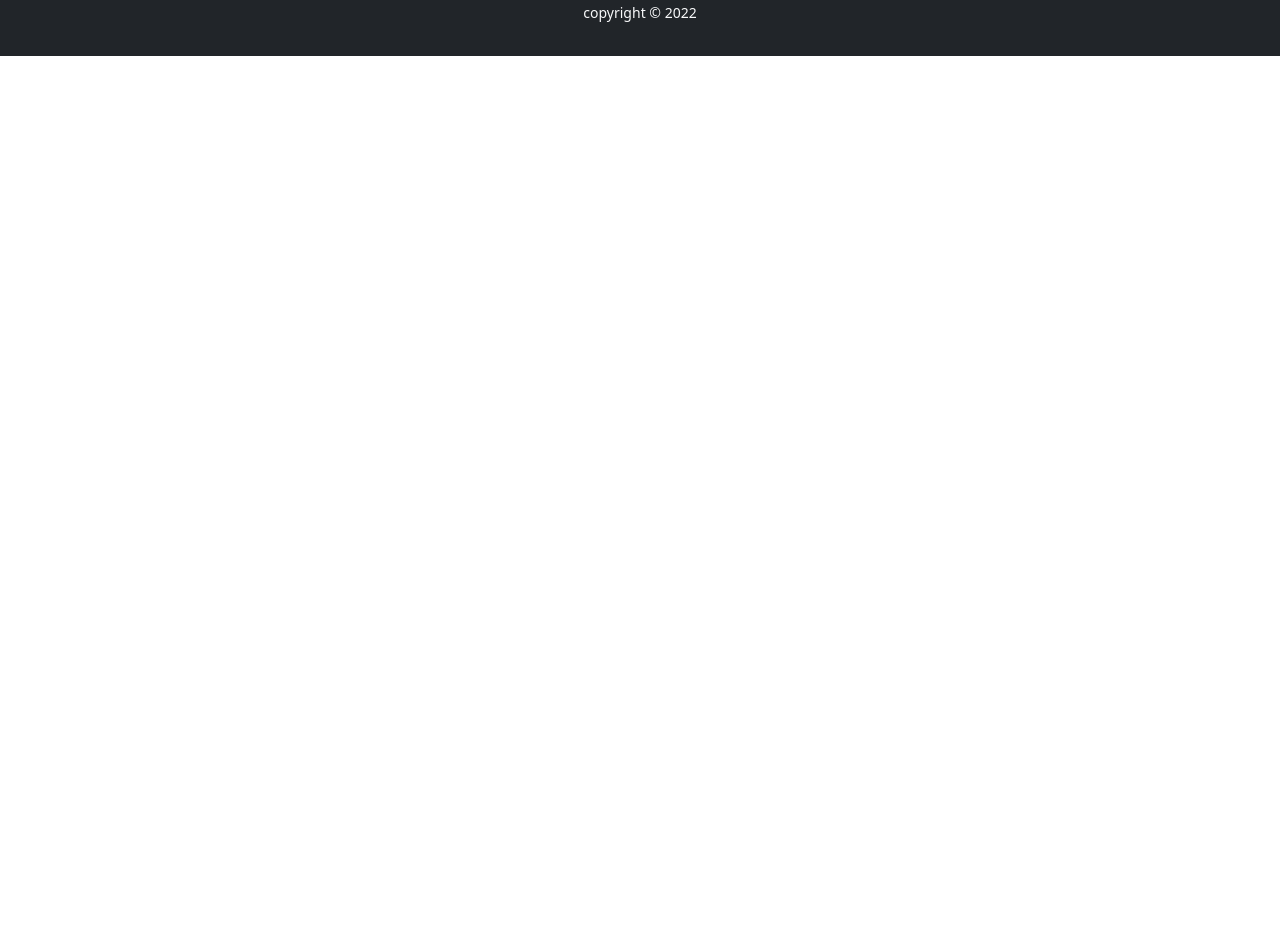
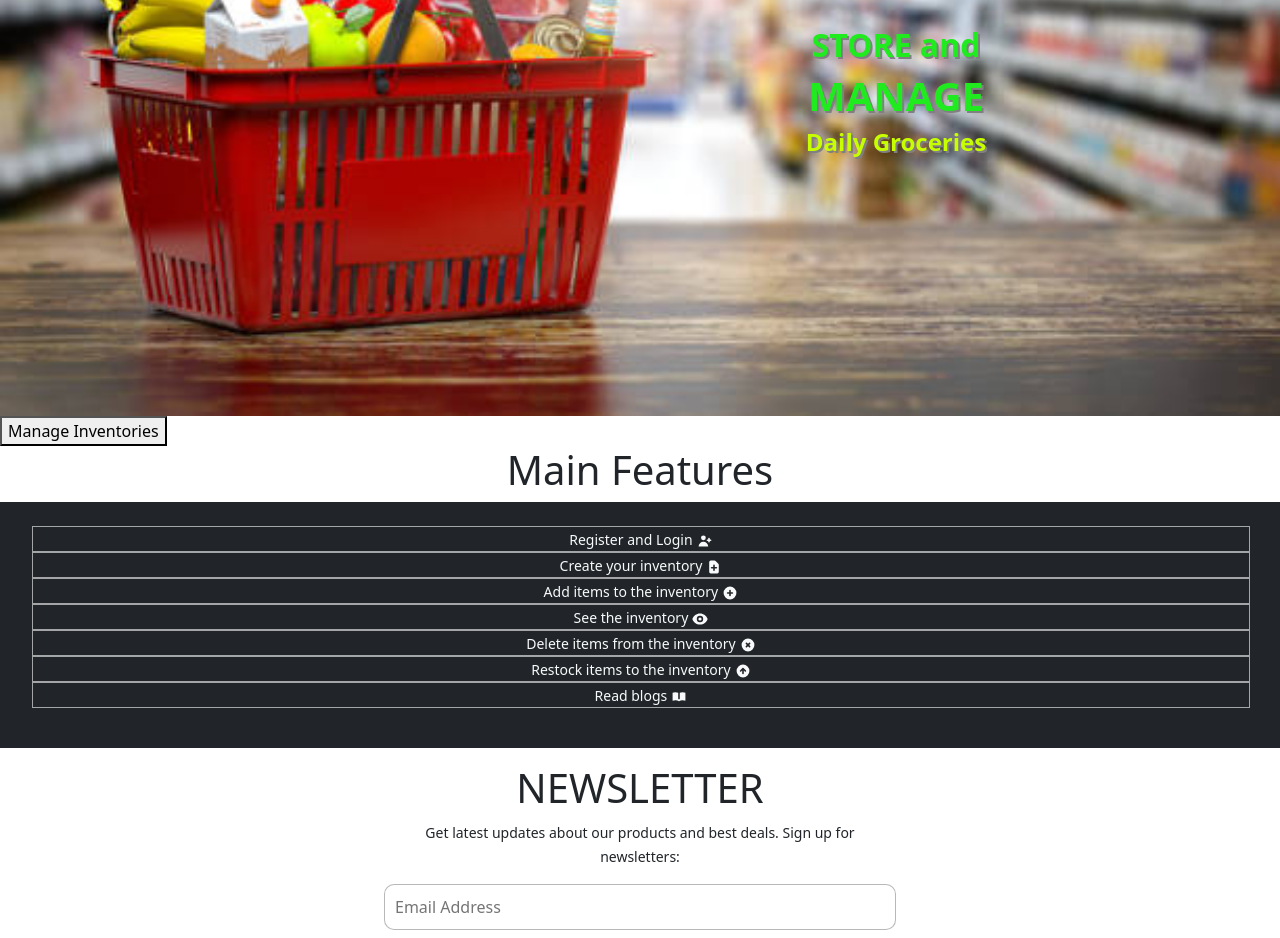
Before and after one commit to myishatunsamiha/grocery-stock-house-clientSide, a React (Create React App) app: page / in a window 1280 px wide. Shown: the part 280-1218 px from the top of the page. Before the commit the page ends 800 px from the top, so only its background shows below. Built offline with nearby package versions, Linux system fonts and the light colour scheme; no server answers.

Commit message:
Added banner section and two extra sections on the home page.

```diff
--- a/package.json
+++ b/package.json
@@ -3,6 +3,7 @@
   "version": "0.1.0",
   "private": true,
   "dependencies": {
+    "@heroicons/react": "^1.0.6",
     "@testing-library/jest-dom": "^5.16.2",
     "@testing-library/react": "^12.1.4",
     "@testing-library/user-event": "^13.5.0",
--- /dev/null
+++ b/src/components/Home/Home.css
@@ -0,0 +1,46 @@
+.banner {
+    position: relative;
+    text-align: center;
+}
+
+.banner-text {
+    position: absolute;
+    top: 50%;
+    left: 70%;
+    transform: translate(-50%, -50%);
+}
+
+.features li {
+    border: 1px solid rgba(255, 255, 255, 0.589);
+    margin-right: 30px;
+    font-size: 16px;
+}
+
+
+.features li:hover {
+    color: rgb(26, 226, 26);
+    font-size: 24px;
+    background-color: gray;
+}
+
+
+.newsletter {
+    width: 40%;
+    margin: 0 auto;
+}
+
+.newsletter input {
+    width: 100%;
+    border: 1px solid rgba(128, 128, 128, 0.555);
+    border-radius: 10px;
+    font-size: 16px;
+    padding: 10px;
+    margin-bottom: 10px;
+}
+
+
+@media screen and (max-width: 700px) {
+    .newsletter {
+        width: 80%;
+    }
+}
--- a/src/components/Home/Home.js
+++ b/src/components/Home/Home.js
@@ -1,11 +1,62 @@
 import React from 'react';
 import Header from '../Shared/Header/Header';
+import banner from '../../images/banner/banner.jpg';
+import './Home.css';
+import { EyeIcon, UserAddIcon, PlusCircleIcon, DocumentAddIcon, XCircleIcon, ArrowCircleUpIcon, BookOpenIcon } from '@heroicons/react/solid';
+import { Link } from 'react-router-dom';
 
 const Home = () => {
     return (
         <div>
+            {/* banner section  */}
+            <div className='banner'>
+                <div className='banner-img'>
+                    <img src={banner} alt="" className='w-100' />
+                </div>
 
+                <div className='banner-text'>
+                    <h2 className='fw-bolder fs-2' style={{ color: '#1feb1f', textShadow: '2px 2px gray' }}>STORE and</h2>
+                    <h1 className='fw-bolder fs-1' style={{ color: '#1feb1f', textShadow: '2px 2px gray' }}>MANAGE</h1>
+                    <h4 className='fw-bolder' style={{ color: '#c8ff00', textShadow: '2px 2px gray' }}>Daily Groceries</h4>
+                </div>
+            </div>
+
+            <div className='inventories'>
+
+            </div>
+
+            <div className='manage-inventories'>
+                <Link><button>Manage Inventories</button></Link>
+            </div>
+
+
+            {/* extra section 1: pointing out the main features of the website  */}
+            <h1 className='text-center'>Main Features</h1>
+            <div className='features bg-dark text-light text-center py-4'>
+
+                <ul style={{ listStyle: 'none' }}>
+                    <li><small>Register and Login</small> <UserAddIcon style={{ width: '16px' }} className='hero' /></li>
+                    <li><small>Create your inventory</small> <DocumentAddIcon style={{ width: '16px' }} className='hero' /></li>
+                    <li><small>Add items to the inventory</small> <PlusCircleIcon style={{ width: '16px' }} className='hero' /></li>
+                    <li><small>See the inventory</small> <EyeIcon style={{ width: '16px' }} className='hero' /></li>
+                    <li><small>Delete items from the inventory</small> <XCircleIcon style={{ width: '16px' }} className='hero' /></li>
+                    <li><small>Restock items to the inventory</small> <ArrowCircleUpIcon style={{ width: '16px' }} className='hero' /></li>
+                    <li><small>Read blogs</small> <BookOpenIcon style={{ width: '16px' }} className='hero' /></li>
+                </ul>
+
+            </div>
+
+            {/* extra section 2: subscription to newsletter  */}
+            <div className='newsletter text-center my-3'>
+                <h1>NEWSLETTER</h1>
+                <p><small>Get latest updates about our products and best deals. Sign up for newsletters: </small></p>
+                <form action="">
+                    <input type="email" name='email' placeholder='Email Address' />
+                    <input type="button" value="Subscribe" />
+                </form>
+            </div>
         </div>
+
     );
 };
 
```
Also changed, not shown: src/images/banner/banner.jpg (added), 1 other file (tests, documents, lock files or other folders).
